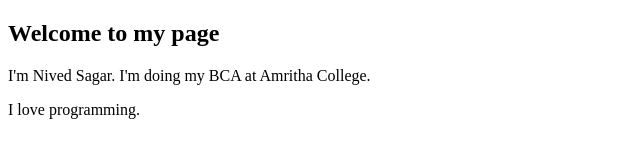
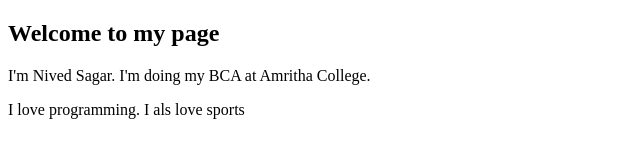
Before and after one commit to nivedsagar/nivedsagar.github.io, a plain HTML site: page index.html in a window 1280 px wide. Shown: the whole page, without its empty margins (0-640 px from the left). Drawn offline with Linux system fonts and the light colour scheme.

Commit message:
Added about sports

```diff
--- a/index.html
+++ b/index.html
@@ -11,7 +11,7 @@
         I'm Nived Sagar. I'm doing my BCA at Amritha College.
       </p>
       <p>
-        I love programming.
+        I love programming. I als love sports
       </p>
     </div>
   </body>
```
